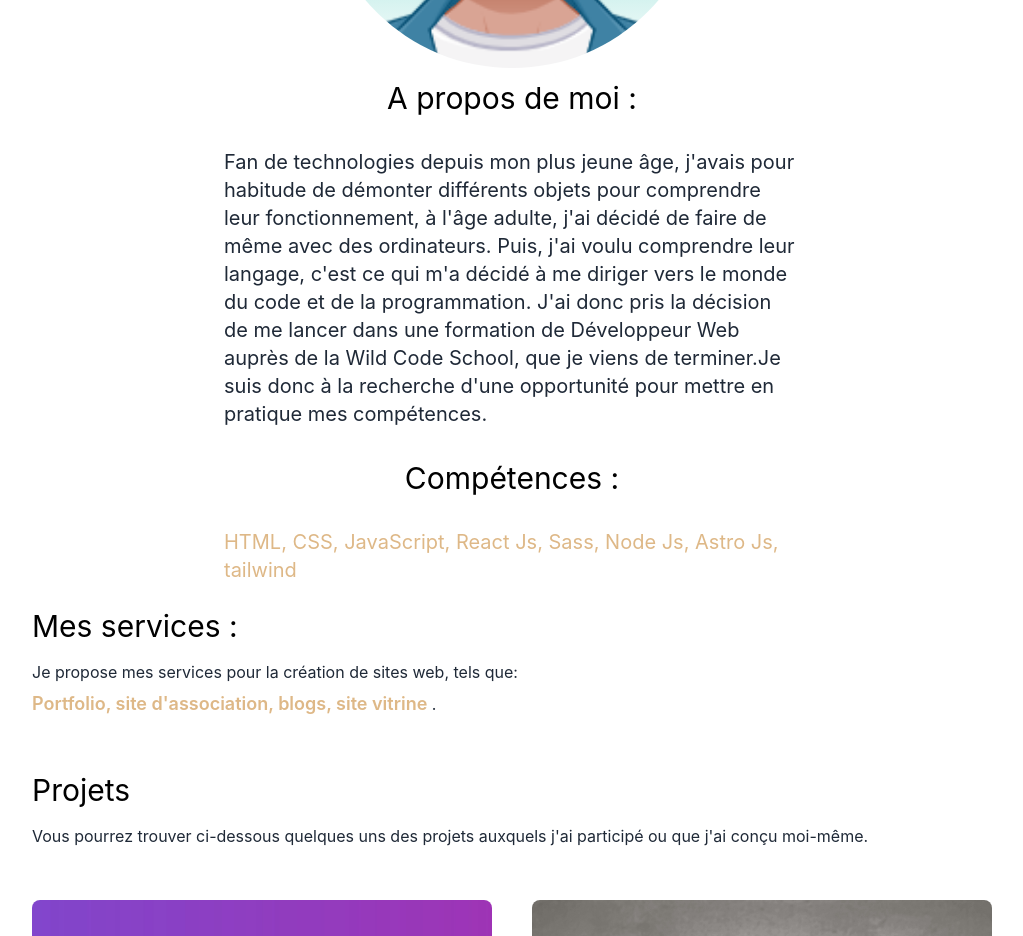
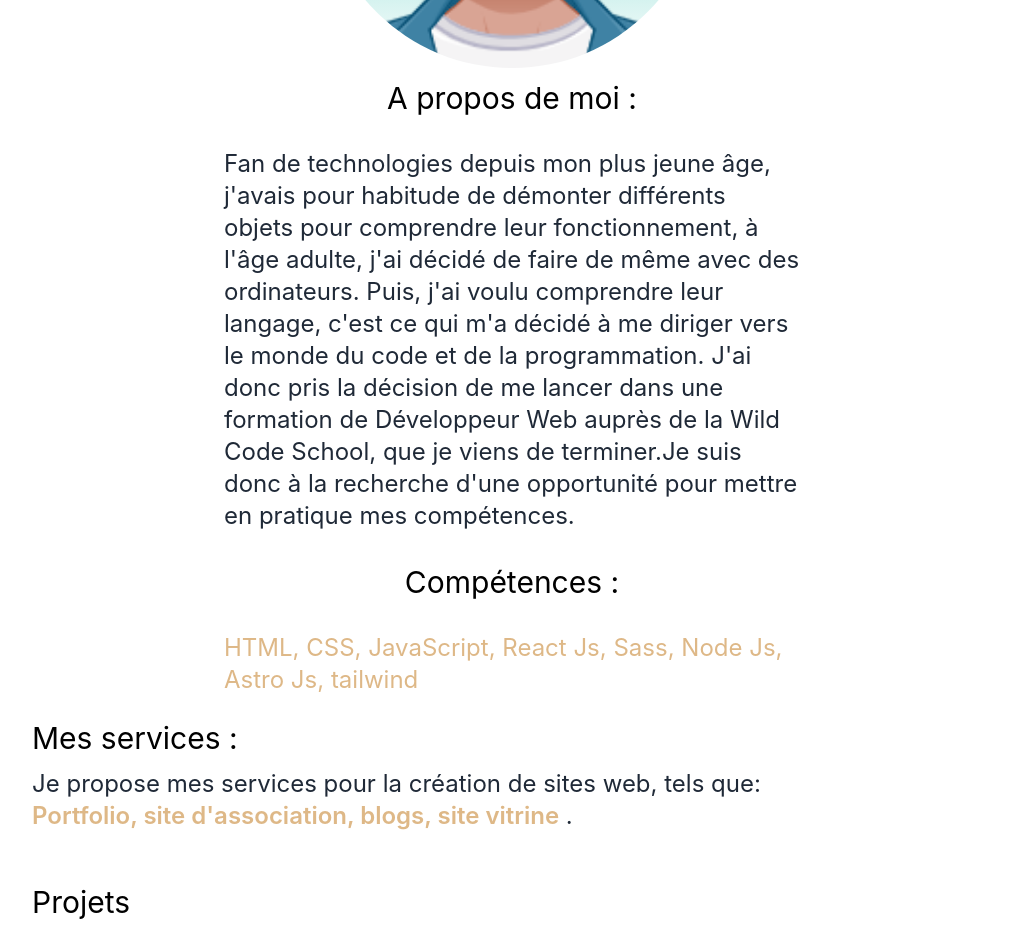
Before and after one commit to Kelhann2608/NextJs-portfolio, a Next.js app: page / in a window 1280 px wide. Shown: the part 840-1776 px from the top of the page, without its empty margins (128-1151 px from the left). Built offline with nearby package versions, Linux system fonts and the light colour scheme.

Commit message:
modif taille texte css

```diff
--- a/pages/index.js
+++ b/pages/index.js
@@ -65,7 +65,7 @@ export default function Home() {
           </div>
           <div>
             <h3 id="resume" className="py-1 mt-2 mb-2 text-3xl text-center dark:text-white">A propos de moi :</h3>
-            <p className="max-w-xl py-5 mx-auto leading-8 text-gray-800 text-md dark:text-gray-200 md:text-xl">
+            <p className="max-w-xl py-5 mx-auto leading-8 text-gray-800 text-xl dark:text-gray-200 md:text-2xl">
               Fan de technologies depuis mon plus jeune âge, j'avais pour habitude
               de démonter différents objets pour comprendre leur fonctionnement, à
               l'âge adulte, j'ai décidé de faire de même avec des ordinateurs. Puis,
@@ -77,7 +77,7 @@ export default function Home() {
           </div>
           <div>
             <h3 id="competences" className="py-1 mt-2 mb-2 text-3xl text-center dark:text-white">Compétences :</h3>
-            <p className="max-w-xl py-5 mx-auto leading-8 text-or text-md dark:text-teal-400 md:text-xl">
+            <p className="max-w-xl py-5 mx-auto leading-8 text-or text-xl dark:text-teal-400 md:text-2xl">
               HTML, CSS, JavaScript, React Js, Sass, Node Js, Astro Js, tailwind
             </p>
           </div>
@@ -85,13 +85,13 @@ export default function Home() {
         <section>
           <div>
             <h3 className="py-1 text-3xl dark:text-white">Mes services :</h3>
-            <p className="py-2 leading-8 text-gray-800 text-md dark:text-gray-200">Je propose mes services pour la création de sites web, tels que:  <br /><span className="text-lg font-semibold text-or dark:text-teal-400">Portfolio, site d'association, blogs, site vitrine</span> .</p>
+            <p className="py-2 leading-8 text-gray-800 text-xl dark:text-gray-200 md:text-2xl">Je propose mes services pour la création de sites web, tels que:  <br /><span className="text-xl font-semibold text-or dark:text-teal-400 md:text-2xl">Portfolio, site d'association, blogs, site vitrine</span> .</p>
           </div>
         </section>
         <section className="py-10">
           <div>
             <h3 className="py-1 text-3xl dark:text-white ">Projets</h3>
-            <p className="py-2 leading-8 text-gray-800 text-md dark:text-gray-200">
+            <p className="py-2 leading-8 text-gray-800 text-xl dark:text-gray-200 md:text-2xl">
               Vous pourrez trouver ci-dessous quelques uns des projets auxquels j'ai participé ou que j'ai conçu moi-même.
             </p>
 
```
